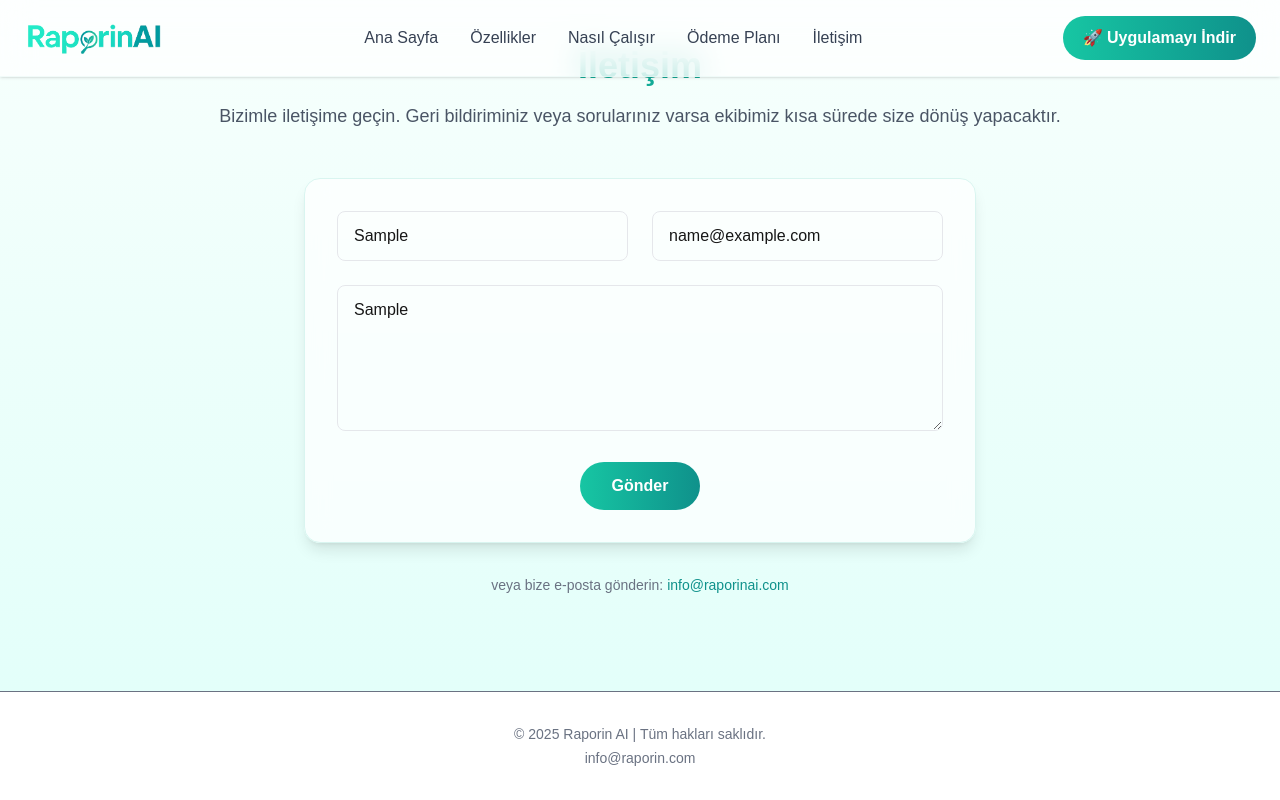
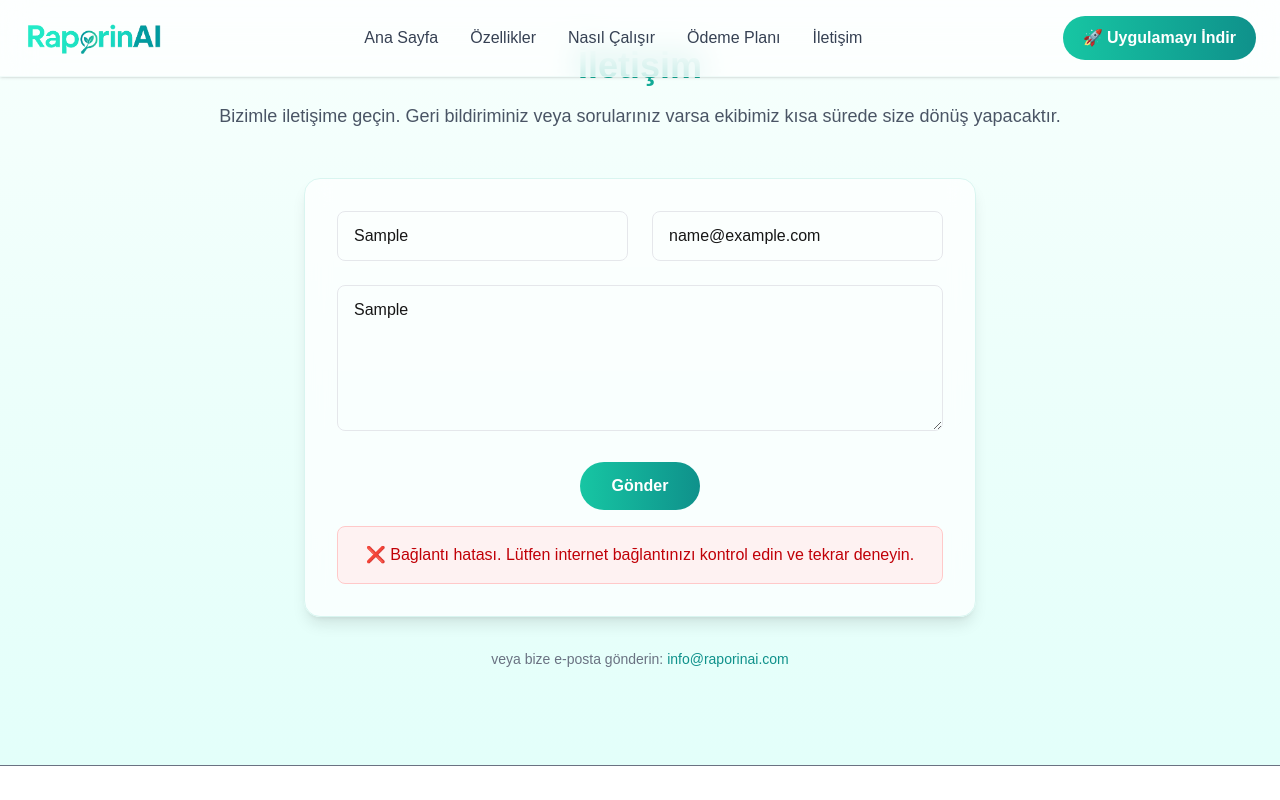
Before and after one commit to gayec/raporin-ai, a Next.js app: page / in a window 1280 px wide. Both pictures are taken after typing "Sample", "name@example.com", "Sample" into the empty fields and a click on the button "Gönder". Shown: the part 2503-3303 px from the top of the page. Built offline with nearby package versions, Linux system fonts and the light colour scheme; no server answers.

Commit message:
contact form

```diff
--- a/src/app/verify-email/page.jsx
+++ b/src/app/verify-email/page.jsx
@@ -13,7 +13,7 @@ export default function VerifyEmailPage() {
       return;
     }
 
-    fetch(`http://localhost:8081/api/email/verify-email?token=${token}`)
+    fetch(`https://api.raporin.com/api/email/verify-email?token=${token}`)
       .then(async (res) => {
         if (res.ok) {
           setStatus("success");
--- a/src/components/ContactSection.jsx
+++ b/src/components/ContactSection.jsx
@@ -1,7 +1,65 @@
 "use client";
 import { motion } from "framer-motion";
+import { useState } from "react";
 
 export default function ContactSection() {
+  const [formData, setFormData] = useState({
+    fullName: "",
+    email: "",
+    message: ""
+  });
+  const [isSubmitting, setIsSubmitting] = useState(false);
+  const [submitStatus, setSubmitStatus] = useState(null); // 'success' | 'error' | null
+  const [statusMessage, setStatusMessage] = useState("");
+
+  const handleInputChange = (e) => {
+    const { name, value } = e.target;
+    setFormData(prev => ({
+      ...prev,
+      [name]: value
+    }));
+  };
+
+  const handleSubmit = async (e) => {
+    e.preventDefault();
+    setIsSubmitting(true);
+    setSubmitStatus(null);
+    setStatusMessage("");
+
+    try {
+      const apiUrl = process.env.NEXT_PUBLIC_API_URL || "https://api.raporin.com";
+      const response = await fetch(`${apiUrl}/api/contact/submit`, {
+        method: "POST",
+        headers: {
+          "Content-Type": "application/json",
+        },
+        body: JSON.stringify(formData),
+      });
+
+      const responseText = await response.text();
+
+      if (response.ok) {
+        setSubmitStatus("success");
+        setStatusMessage(responseText);
+        // Reset form
+        setFormData({
+          fullName: "",
+          email: "",
+          message: ""
+        });
+      } else {
+        setSubmitStatus("error");
+        setStatusMessage(responseText || "Bir hata oluştu. Lütfen tekrar deneyin.");
+      }
+    } catch (error) {
+      console.error("Form gönderme hatası:", error);
+      setSubmitStatus("error");
+      setStatusMessage("❌ Bağlantı hatası. Lütfen internet bağlantınızı kontrol edin ve tekrar deneyin.");
+    } finally {
+      setIsSubmitting(false);
+    }
+  };
+
   return (
     <section
       id="contact"
@@ -27,36 +85,63 @@ export default function ContactSection() {
           whileInView={{ opacity: 1, y: 0 }}
           transition={{ duration: 0.6 }}
           className="max-w-2xl mx-auto bg-white/70 backdrop-blur-md border border-[#D9F5F0] rounded-2xl p-8 shadow-lg"
-          onSubmit={(e) => e.preventDefault()}
+          onSubmit={handleSubmit}
         >
           <div className="grid grid-cols-1 md:grid-cols-2 gap-6 mb-6">
             <input
               type="text"
+              name="fullName"
               placeholder="Ad Soyad"
+              value={formData.fullName}
+              onChange={handleInputChange}
               className="w-full px-4 py-3 rounded-lg border border-gray-200 focus:border-[#17C6A3] focus:ring-1 focus:ring-[#17C6A3] outline-none transition"
               required
+              disabled={isSubmitting}
             />
             <input
               type="email"
+              name="email"
               placeholder="E-posta"
+              value={formData.email}
+              onChange={handleInputChange}
               className="w-full px-4 py-3 rounded-lg border border-gray-200 focus:border-[#17C6A3] focus:ring-1 focus:ring-[#17C6A3] outline-none transition"
               required
+              disabled={isSubmitting}
             />
           </div>
 
           <textarea
             rows="5"
+            name="message"
             placeholder="Mesajınız..."
+            value={formData.message}
+            onChange={handleInputChange}
             className="w-full px-4 py-3 rounded-lg border border-gray-200 focus:border-[#17C6A3] focus:ring-1 focus:ring-[#17C6A3] outline-none transition mb-6"
             required
+            disabled={isSubmitting}
           ></textarea>
 
           <button
             type="submit"
-            className="px-8 py-3 rounded-full font-semibold text-white bg-gradient-to-r from-[#17C6A3] to-[#0F918B] hover:shadow-lg hover:shadow-[#0F918B]/30 transition-all duration-300"
+            disabled={isSubmitting}
+            className="px-8 py-3 rounded-full font-semibold text-white bg-gradient-to-r from-[#17C6A3] to-[#0F918B] hover:shadow-lg hover:shadow-[#0F918B]/30 transition-all duration-300 disabled:opacity-50 disabled:cursor-not-allowed"
           >
-            Gönder
+            {isSubmitting ? "Gönderiliyor..." : "Gönder"}
           </button>
+
+          {/* Status Message */}
+          {submitStatus && (
+            <motion.div
+              initial={{ opacity: 0, y: 10 }}
+              animate={{ opacity: 1, y: 0 }}
+              className={`mt-4 p-4 rounded-lg ${submitStatus === "success"
+                  ? "bg-green-50 text-green-700 border border-green-200"
+                  : "bg-red-50 text-red-700 border border-red-200"
+                }`}
+            >
+              {statusMessage}
+            </motion.div>
+          )}
         </motion.form>
 
         {/* Alt Bilgi */}
```
